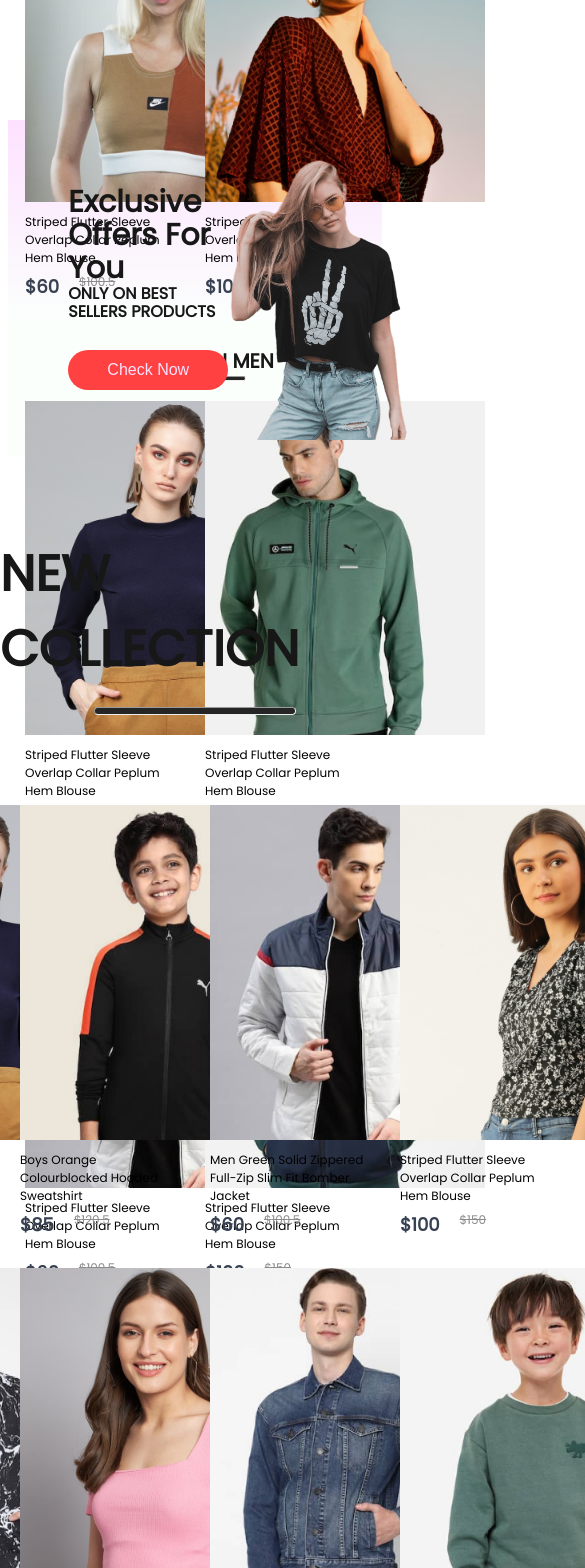
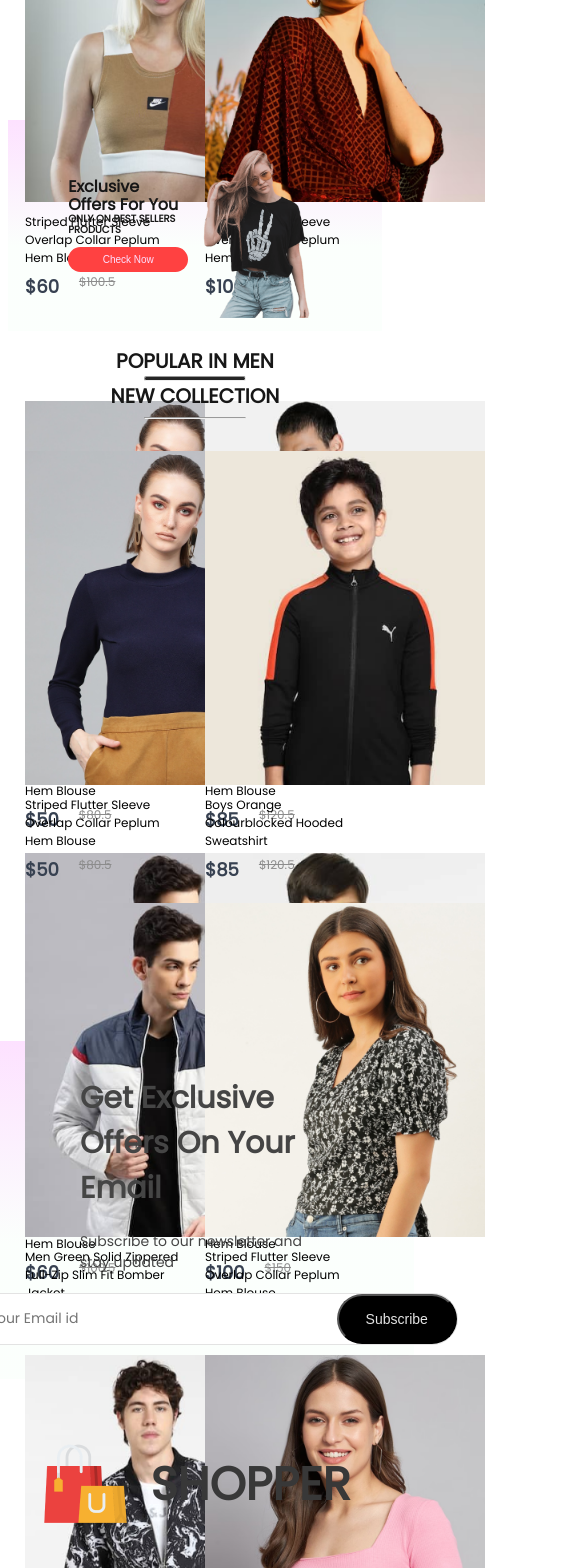
Before and after one commit to Shajjad002/E-Commerce, a React (Create React App) app in the folder shopper/: page / in a window 390 px wide. Shown: the part 1540-3108 px from the top of the page, 585 px wide, since content can reach past the window. Built offline with nearby package versions, Linux system fonts and the light colour scheme.

Commit message:
Offesr,NewCollection,NewsLetter responsive css

```diff
--- a/shopper/src/Components/NewCollections/NewCollection.css
+++ b/shopper/src/Components/NewCollections/NewCollection.css
@@ -24,3 +24,61 @@
     margin-top: 50px;
     gap: 30px;
 }
+@media(max-width:1280px){
+    .new-collections{
+        height: 70vh;
+    }
+    .new-collections h1{
+        font-size: 40px;
+    }
+    .new-collections hr{
+        width: 160px;
+        height: 4px;
+    }
+    .collections{
+        gap:20px;
+        margin-top: 30px;
+    }
+
+}
+@media(max-width:1024px){
+
+    .new-collections h1{
+        font-size: 30px;
+    }
+    .new-collections hr{
+        width: 120px;
+        height: 3px;
+    }
+    .collections{
+        gap:15px;
+        margin-top: 20px;
+    }
+
+}
+@media(max-width:800px){
+    .new-collections{
+
+        gap: 6px;
+    }
+    .new-collections h1{
+        font-size: 20px;
+    }
+    .new-collections hr{
+        width: 100px;
+    }
+    .collections{
+        gap:5px;
+    }
+
+}
+@media(max-width:500px){
+
+    .collections{
+        display: grid;
+        grid-template-columns: 1fr 1fr;
+        gap: 20px;
+    }
+
+
+}
--- a/shopper/src/Components/NewsLetter/NewsLetter.css
+++ b/shopper/src/Components/NewsLetter/NewsLetter.css
@@ -49,3 +49,57 @@
     font-size: 16px;
     cursor: pointer;
 }
+
+@media(max-width:1280px){
+
+    .newsletter{
+        padding: 0px 80px;
+        margin-bottom: 120px;
+        gap:20px;
+    }
+    .newsletter h1{
+        font-size: 36px;
+    }
+    .newsletter p{
+        font-size: 16px;
+    }
+    .newsletter div{
+        width: 600px;
+        height: 60px;
+    }
+    .newsletter div input{
+        width: 400px;
+    }
+    .newsletter div button{
+        width: 160px;
+        height: 60px;
+    }
+
+}
+
+@media(max-width:1024px){
+
+    .newsletter{
+        margin-bottom: 60px;
+    }
+    .newsletter h1{
+        font-size: 30px;
+    }
+    .newsletter p{
+        font-size: 14px;
+    }
+    .newsletter div{
+        width: 500px;
+        height: 50px;
+    }
+    .newsletter div input{
+        width: 300px;
+        font-size: 14px;
+    }
+    .newsletter div button{
+        width: 120px;
+        height: 50px;
+        font-size: 14px;
+    }
+
+}
--- a/shopper/src/Components/Offers/Offers.css
+++ b/shopper/src/Components/Offers/Offers.css
@@ -93,3 +93,45 @@
         padding-top: 10px;
     }
 }
+@media(max-width:800px){
+    .offers{
+        margin-bottom: 60px;
+    }
+    .offers-left h1{
+        font-size: 22px;
+    }
+    .offers-left p{
+        font-size: 13px;
+    }
+    .offers-right img{
+        width: 180px;
+    }
+    .offers-left button{
+        width: 140px;
+        height: 30px;
+        font-size: 12px;
+    }
+
+}
+@media(max-width:500px){
+    .offers{
+        height: 25vh;
+        margin-bottom: 50px;
+    }
+    .offers-left h1{
+        font-size: 16px;
+    }
+    .offers-left p{
+        font-size: 10px;
+    }
+    .offers-right img{
+        width: 120px;
+    }
+    .offers-left button{
+        width: 120px;
+        height: 25px;
+        font-size: 10px;
+        margin-top: 12px;
+    }
+
+}
```
